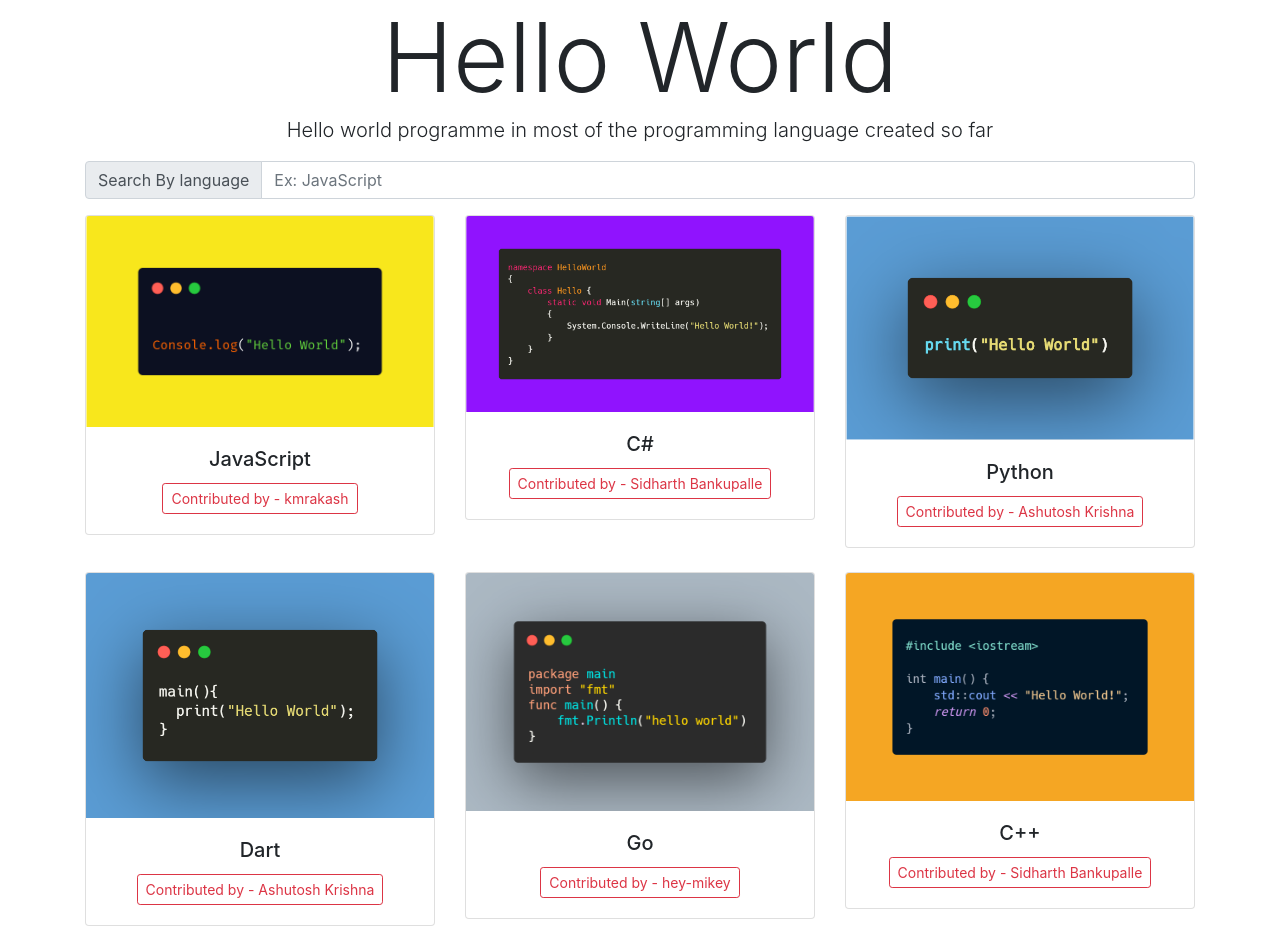
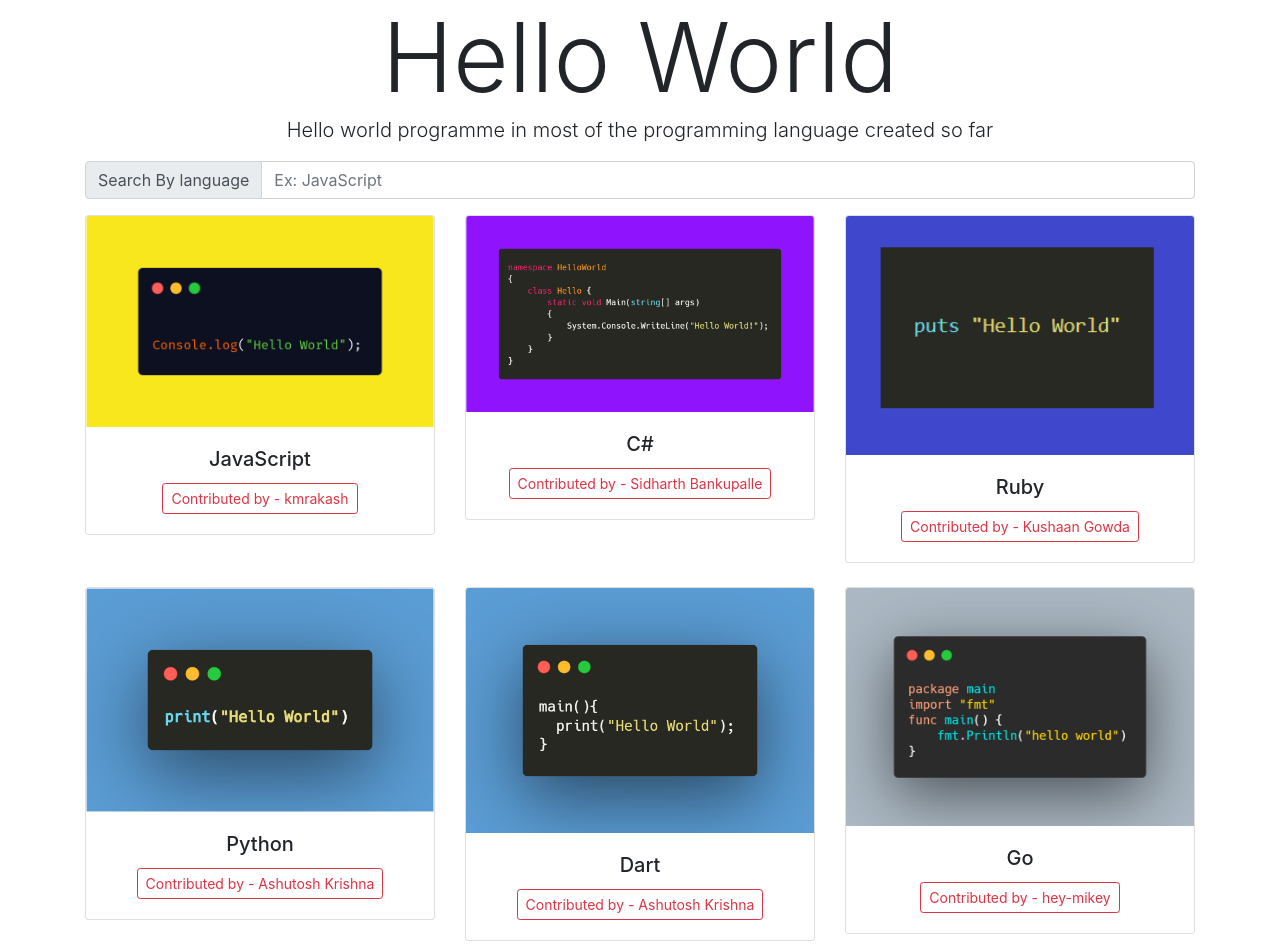
Before and after one commit to krimanisha/HELLO_WORLD, a plain HTML site: page index.html in a window 1280 px wide. Shown: the top 944 px of the page. Drawn offline with nearby package versions, Linux system fonts and the light colour scheme; a script that the page names is missing.

Commit message:
added Hello World in Ruby

```diff
--- a/index.html
+++ b/index.html
@@ -83,6 +83,21 @@
                       href="https://github.com/SidBthegr8"
                       class="btn btn-outline-danger btn-sm"
                       >Contributed by - Sidharth Bankupalle</a
+                    >
+                  </div>
+                </div>
+              </div>
+            </div>
+            <div class="col-lg-4 mb-4" data-lang="Ruby">
+              <div class="card">
+                <img class="card-img-top" src="./images/ruby.png" alt="Ruby" />
+                <div class="card-body">
+                  <h5 class="card-title text-center">Ruby</h5>
+                  <div class="col text-center">
+                    <a
+                      href="https://github.com/kushaangowda"
+                      class="btn btn-outline-danger btn-sm"
+                      >Contributed by - Kushaan Gowda</a
                     >
                   </div>
                 </div>
```
Also changed, not shown: images/ruby.png (added).
